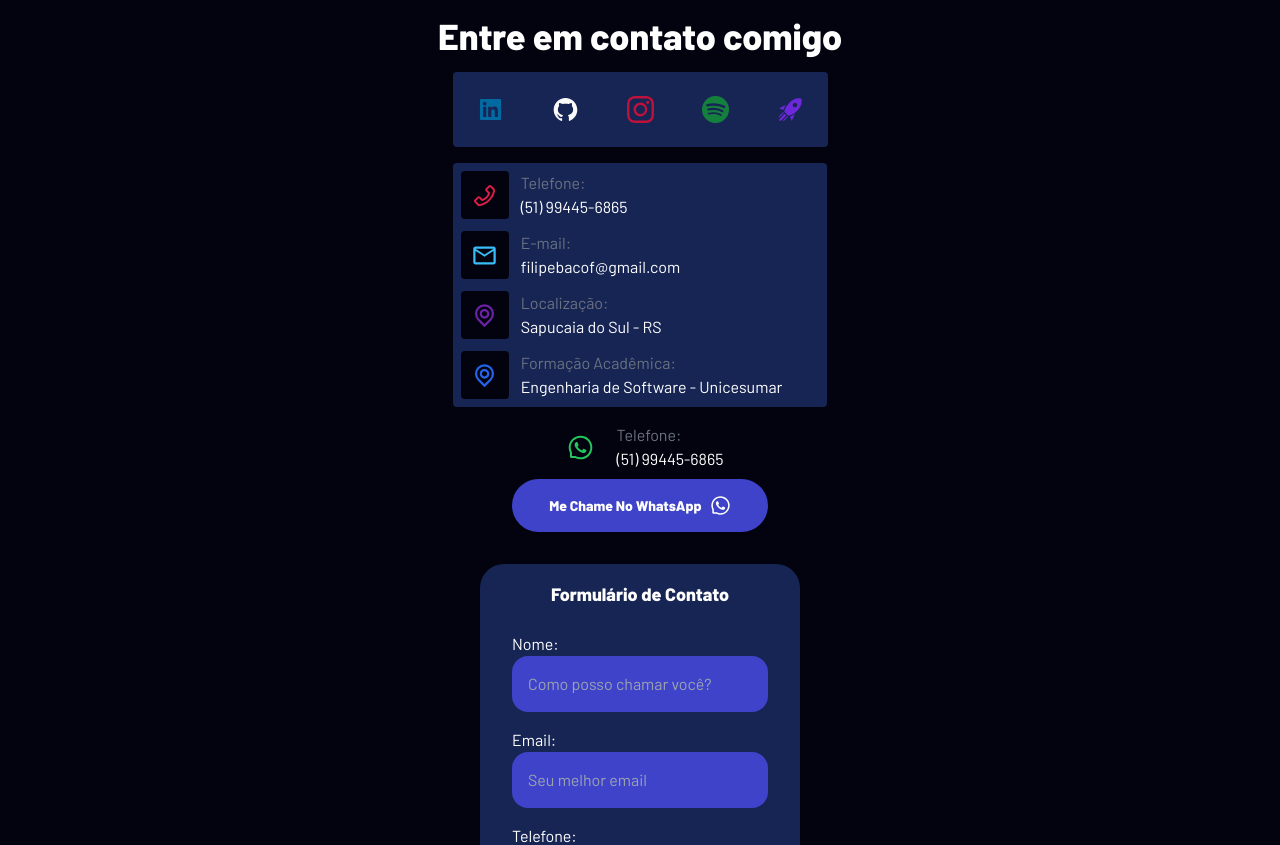
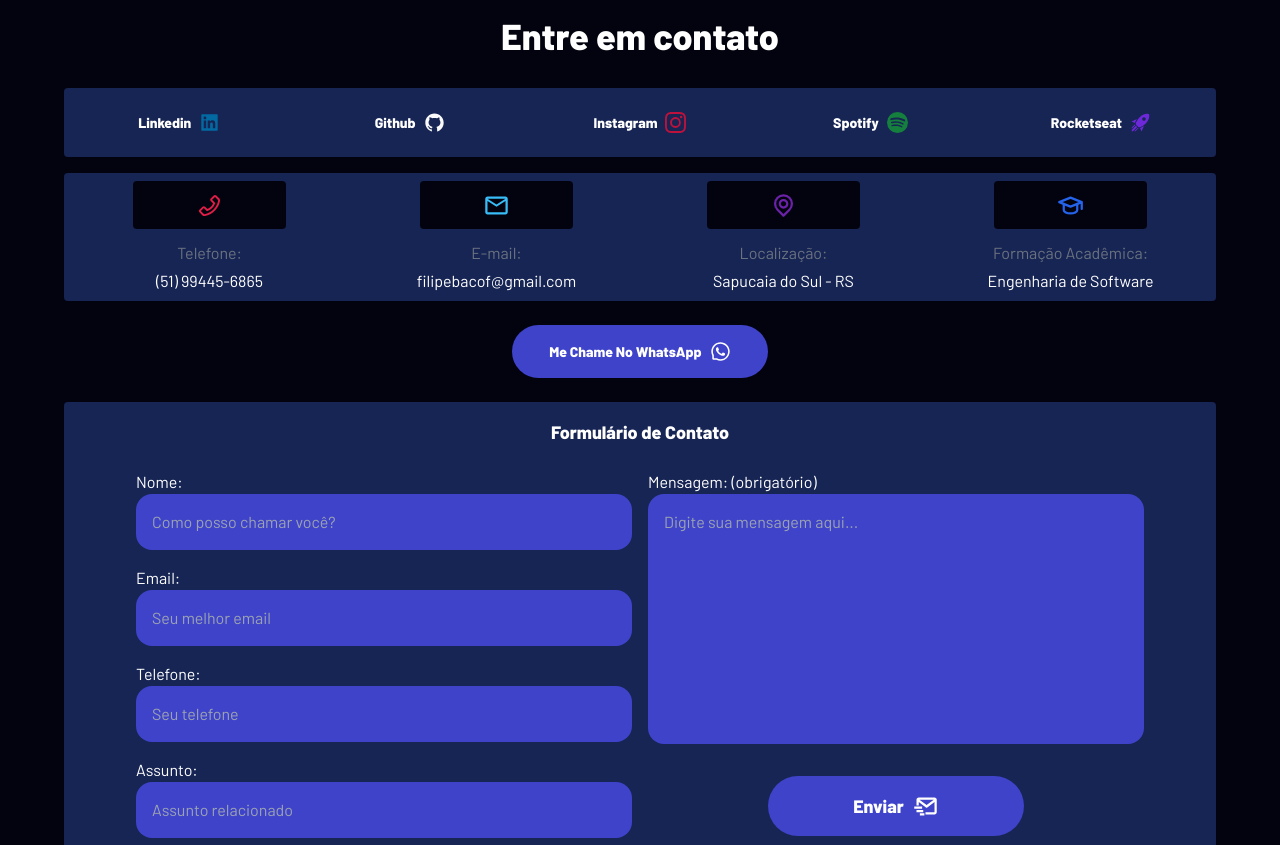
Before and after one commit to Filipe-Bacof/next-portifolio, a Next.js app: page /contact in a window 1280 px wide. Shown: the top 845 px of the page. Built offline with nearby package versions, Linux system fonts and the light colour scheme.

Commit message:
não está bom, mas já é alguma coisa

```diff
--- a/package.json
+++ b/package.json
@@ -15,6 +15,7 @@
     "autoprefixer": "10.4.14",
     "eslint": "8.42.0",
     "eslint-config-next": "13.4.4",
+    "framer-motion": "^10.12.16",
     "googleapis": "^118.0.0",
     "next": "13.4.4",
     "nodemailer": "^6.9.3",
--- a/src/app/components/ContactForm.tsx
+++ b/src/app/components/ContactForm.tsx
@@ -35,20 +35,22 @@ export default function ContactForm() {
   }
 
   return (
-    <div className="mt-6 flex flex-col items-center justify-center rounded-3xl bg-blue-950 pb-4">
+    <div className="mt-4 flex flex-col items-center justify-center rounded-3xl bg-blue-950 px-4 pb-4 md:w-[90vw] md:rounded">
       <h2 className="cursor-default px-8 py-4 text-lg font-extrabold text-white">
         Formulário de Contato
       </h2>
       <form
         onSubmit={handleSubmit}
-        className="mx-6 items-center justify-center"
+        className="mx-auto items-center justify-center"
       >
+        <div className="flex flex-col md:flex-row">
+          <div className="flex flex-col md:w-[40vw]">
             <div className="flex flex-col p-2">
               <label htmlFor="name" id="labeltext" className="text-white">
                 Nome:
               </label>
               <input
-            className="flex w-64 flex-row items-center justify-center rounded-2xl bg-customBlue-100 p-4 text-white outline-none duration-200 hover:bg-customBlue-200"
+                className="flex w-64 flex-row items-center justify-center rounded-2xl bg-customBlue-100 p-4 text-white outline-none duration-200 hover:bg-customBlue-200 md:w-full"
                 type="text"
                 id="name"
                 placeholder="Como posso chamar você?"
@@ -59,7 +61,7 @@ export default function ContactForm() {
                 Email:
               </label>
               <input
-            className="flex w-64 flex-row items-center justify-center rounded-2xl bg-customBlue-100 p-4 text-white outline-none duration-200 hover:bg-customBlue-200"
+                className="flex w-64 flex-row items-center justify-center rounded-2xl bg-customBlue-100 p-4 text-white outline-none duration-200 hover:bg-customBlue-200 md:w-full"
                 type="email"
                 id="email"
                 placeholder="Seu melhor email"
@@ -70,7 +72,7 @@ export default function ContactForm() {
                 Telefone:
               </label>
               <input
-            className="flex w-64 flex-row items-center justify-center rounded-2xl bg-customBlue-100 p-4 text-white outline-none duration-200 hover:bg-customBlue-200"
+                className="flex w-64 flex-row items-center justify-center rounded-2xl bg-customBlue-100 p-4 text-white outline-none duration-200 hover:bg-customBlue-200 md:w-full"
                 type="tel"
                 id="phone"
                 placeholder="Seu telefone"
@@ -81,23 +83,26 @@ export default function ContactForm() {
                 Assunto:
               </label>
               <input
-            className="flex w-64 flex-row items-center justify-center rounded-2xl bg-customBlue-100 p-4 text-white outline-none duration-200 hover:bg-customBlue-200"
+                className="flex w-64 flex-row items-center justify-center rounded-2xl bg-customBlue-100 p-4 text-white outline-none duration-200 hover:bg-customBlue-200 md:w-full"
                 type="text"
                 id="subject"
                 placeholder="Assunto relacionado"
               />
             </div>
+          </div>
+          <div className="flex flex-col md:w-[40vw]">
             <div className="mb-2 flex flex-col p-2">
               <label htmlFor="message" id="labeltext" className="text-white">
                 Mensagem: &#40;obrigatório&#41;
               </label>
               <textarea
                 id="message"
-            className="flex h-[130px] max-h-48 w-64 resize-none flex-row items-center justify-center overflow-y-auto rounded-2xl bg-customBlue-100 p-4 text-white outline-none duration-200 hover:bg-customBlue-200"
+                className="flex h-[130px] max-h-48 w-64 resize-none flex-row items-center justify-center overflow-y-auto rounded-2xl bg-customBlue-100 p-4 text-white outline-none duration-200 hover:bg-customBlue-200 md:mb-2 md:h-[250px] md:max-h-[250px] md:w-full"
                 required
                 placeholder="Digite sua mensagem aqui..."
               />
             </div>
+            <div className="flex md:justify-center">
               <Button
                 text={status}
                 color={`${
@@ -110,6 +115,9 @@ export default function ContactForm() {
                 size="lg"
                 icon={<IconBxMailSend />}
               />
+            </div>
+          </div>
+        </div>
       </form>
     </div>
   )
--- a/src/app/contact/page.tsx
+++ b/src/app/contact/page.tsx
@@ -11,6 +11,7 @@ import ContactForm from '../components/ContactForm'
 import IconEmailOutline from '../components/icons/IconEmailOutline'
 import IconPhone from '../components/icons/IconPhone'
 import IconLocationPoint from '../components/icons/IconLocationPoint'
+import IconSchool from '../components/icons/IconSchool'
 
 export default function Contact() {
   const socialNetworks = [
@@ -46,83 +47,76 @@ export default function Contact() {
     },
   ]
 
+  const infoData = [
+    {
+      name: 'Telefone',
+      value: '(51) 99445-6865',
+      icon: <IconPhone />,
+      color: 'text-rose-600',
+    },
+    {
+      name: 'E-mail',
+      value: 'filipebacof@gmail.com',
+      icon: <IconEmailOutline />,
+      color: 'text-sky-400',
+    },
+    {
+      name: 'Localização',
+      value: 'Sapucaia do Sul - RS',
+      icon: <IconLocationPoint />,
+      color: 'text-purple-800',
+    },
+    {
+      name: 'Formação Acadêmica',
+      value: 'Engenharia de Software',
+      icon: <IconSchool />,
+      color: 'text-blue-600',
+    },
+  ]
+
   return (
     <section className="flex flex-col items-center">
       <h1 className="my-4 text-4xl font-extrabold text-white">
-        Entre em contato comigo
+        Entre em contato
       </h1>
-      <div className="flex flex-row rounded bg-blue-950">
+      <h2 className="text-3xl font-extrabold text-gray-500 md:hidden">
+        Minhas Redes Sociais
+      </h2>
+      <div className="my-4 flex max-w-[90vw] flex-col items-center rounded bg-blue-950 md:flex-row">
         {socialNetworks.map((network) => (
           <Button
             key={network.name}
             text={network.name}
             color="transparent"
-            size="lg"
+            size="sm"
             icon={network.icon}
             iconColor={network.color}
-            onlyIcon={true}
+            onlyIcon={false}
             linkhref={network.link}
             rounded="rounded"
           />
         ))}
       </div>
-      <div className="my-4 flex w-[374.74px] flex-col gap-3 rounded bg-blue-950 p-2">
-        <div className="flex flex-row gap-3">
-          <div className="flex h-12 w-12 items-center justify-center rounded bg-customBlue-300 p-2 hover:bg-black/50">
-            <span className="text-lg text-rose-600">
-              <IconPhone />
-            </span>
+      <h2 className="my-4 text-3xl font-extrabold text-gray-500 md:hidden">
+        Dados Pessoais
+      </h2>
+      <div className="mb-4 flex w-[90vw] max-w-[272px] flex-col gap-3 rounded bg-blue-950 p-2 md:max-w-[90vw] md:flex-row md:justify-around">
+        {infoData.map((oneInfo) => (
+          <div
+            key={oneInfo.value}
+            className="flex flex-row flex-wrap gap-3 md:min-w-[170px] md:flex-col md:items-center"
+          >
+            <div className="flex h-12 w-12 items-center justify-center rounded bg-customBlue-300 p-2 hover:bg-black/50 md:min-w-[90%]">
+              <span className={`text-lg ${oneInfo.color}`}>{oneInfo.icon}</span>
+            </div>
+            <div className="flex flex-col items-center md:gap-1">
+              <h2 className="text-gray-500">{oneInfo.name}:</h2>
+              <h3 className="text-white">{oneInfo.value}</h3>
+            </div>
           </div>
-          <div>
-            <h2 className="text-gray-500">Telefone:</h2>
-            <h3 className="text-white">&#40;51&#41; 99445-6865</h3>
-          </div>
-        </div>
-        <div className="flex flex-row gap-3">
-          <div className="flex h-12 w-12 items-center justify-center rounded bg-customBlue-300 p-2 hover:bg-black/50">
-            <span className="text-lg text-sky-400">
-              <IconEmailOutline />
-            </span>
-          </div>
-          <div>
-            <h2 className="text-gray-500">E-mail:</h2>
-            <h3 className="text-white">filipebacof@gmail.com</h3>
-          </div>
-        </div>
-        <div className="flex flex-row gap-3">
-          <div className="flex h-12 w-12 items-center justify-center rounded bg-customBlue-300 p-2 hover:bg-black/50">
-            <span className="text-lg text-purple-800">
-              <IconLocationPoint />
-            </span>
-          </div>
-          <div>
-            <h2 className="text-gray-500">Localização:</h2>
-            <h3 className="text-white">Sapucaia do Sul - RS</h3>
-          </div>
-        </div>
-        <div className="flex flex-row gap-3">
-          <div className="flex h-12 w-12 items-center justify-center rounded bg-customBlue-300 p-2 hover:bg-black/50">
-            <span className="text-lg text-blue-600">
-              <IconLocationPoint />
-            </span>
-          </div>
-          <div>
-            <h2 className="text-gray-500">Formação Acadêmica:</h2>
-            <h3 className="text-white">Engenharia de Software - Unicesumar</h3>
-          </div>
-        </div>
+        ))}
       </div>
-      <div className="flex flex-row gap-3">
-        <div className="flex h-12 w-12 items-center justify-center rounded bg-customBlue-300 p-2 hover:bg-black/50">
-          <span className="text-lg text-green-500">
-            <IconWhatsApp />
-          </span>
-        </div>
-        <div>
-          <h2 className="text-gray-500">Telefone:</h2>
-          <h3 className="text-white">&#40;51&#41; 99445-6865</h3>
-        </div>
-      </div>
+
       <Button
         text="Me chame no WhatsApp"
         color="blue"
```
Also changed, not shown: 1 other file (tests, documents, lock files or other folders). Lines whose indentation alone changed are shown as unchanged.
